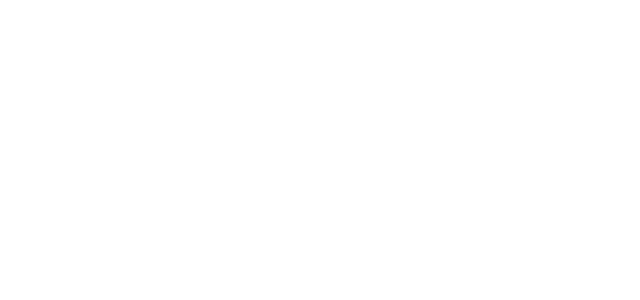
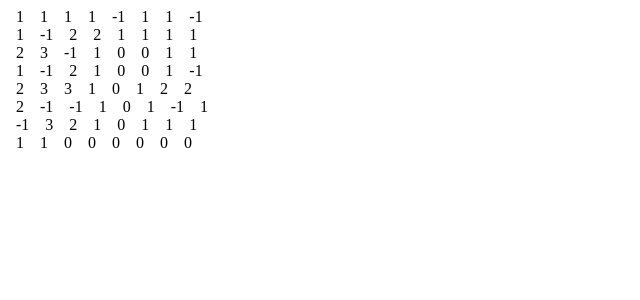
Before and after one commit to chloeelog/minesweeper, a React (Vite) app: page / in a window 1280 px wide. Shown: the top 300 px of the page, without its empty margins (0-640 px from the left). Built offline with nearby package versions, Linux system fonts and the light colour scheme.

Commit message:
feat: initialize field info

```diff
--- a/src/App.tsx
+++ b/src/App.tsx
@@ -1,5 +1,11 @@
+import { Field } from "./components/Field/Field";
+
 function App() {
-  return <main></main>;
+  return (
+    <main>
+      <Field />
+    </main>
+  );
 }
 
 export default App;
--- /dev/null
+++ b/src/components/Field/Field.tsx
@@ -0,0 +1,125 @@
+const BEGINNER = {
+  ROW: 8,
+  COL: 8,
+} as const;
+
+// 인접한 지뢰의 개수, -1인 경우 지뢰
+const CellMeta = {
+  MINE: -1,
+  EMPTY: 0,
+  1: 1,
+  2: 2,
+  3: 3,
+  4: 4,
+  5: 5,
+  6: 6,
+  7: 7,
+  8: 8,
+} as const;
+
+type CellMetaKey = keyof typeof CellMeta;
+type CellMetaValue = (typeof CellMeta)[CellMetaKey];
+
+type Cell = {
+  x: number;
+  y: number;
+  value: CellMetaValue;
+  isRevealed: boolean;
+};
+
+type Field = {
+  meta: { row: number; col: number; mine: number };
+  info: Array<Array<Cell>>;
+};
+
+const initializeField = (row: number, col: number): Field => {
+  const info = Array.from({ length: row }, (_, rowIdx) =>
+    Array.from({ length: col }, (_, colIdx) => ({
+      x: rowIdx,
+      y: colIdx,
+      value: CellMeta.EMPTY,
+      isRevealed: false,
+    }))
+  );
+  return { meta: { row, col, mine: 0 }, info };
+};
+
+const initializeMines = (field: Field, count: number): Field => {
+  const cells = field.info.flat();
+  const mines = cells
+    .slice()
+    .sort(() => Math.random() - 0.5)
+    .slice(0, count);
+
+  const info = field.info.map((row) =>
+    row.map((cell) => {
+      if (mines.includes(cell)) {
+        return {
+          ...cell,
+          value: CellMeta.MINE,
+        };
+      }
+      return cell;
+    })
+  );
+
+  return { meta: { ...field.meta, mine: count }, info };
+};
+
+const getAdjacentCellInfo = (field: Field): Field => {
+  const { row: rowCnt, col: colCnt } = field.meta;
+  const { info } = field;
+
+  function getInfo(row: number, col: number) {
+    if (info[row][col].value === CellMeta.MINE) {
+      return;
+    }
+
+    const dr = [-1, -1, 0, 1, 1, 1, 0, -1];
+    const dc = [0, 1, 1, 1, 0, -1, -1, -1];
+
+    let mineCount = 0;
+    for (let i = 0; i < 8; i++) {
+      const nr = row + dr[i];
+      const nc = col + dc[i];
+
+      if (nr < 0 || nr >= rowCnt || nc < 0 || nc >= colCnt) {
+        continue;
+      }
+
+      if (info[nr][nc].value === CellMeta.MINE) {
+        mineCount++;
+      }
+    }
+
+    info[row][col].value = mineCount as CellMetaValue;
+  }
+
+  for (let row = 0; row < rowCnt; row++) {
+    for (let col = 0; col < colCnt; col++) {
+      getInfo(row, col);
+    }
+  }
+
+  return field;
+};
+
+const emptyField = initializeField(BEGINNER.ROW, BEGINNER.COL);
+const mineField = initializeMines(emptyField, 10);
+const field = getAdjacentCellInfo(mineField).info;
+
+export const Field = () => {
+  return (
+    <div>
+      {field.map((row, rowIdx) => (
+        <div key={"row" + rowIdx}>
+          {row.map((cell, colIdx) => (
+            <span key={"cell" + rowIdx + colIdx} style={{ padding: "8px" }}>
+              {cell.value}
+            </span>
+          ))}
+        </div>
+      ))}
+    </div>
+  );
+};
```
